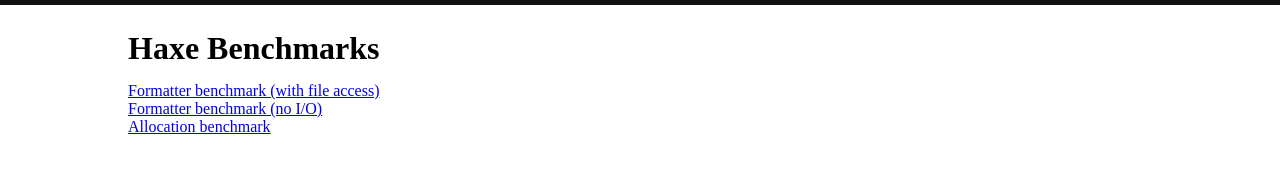
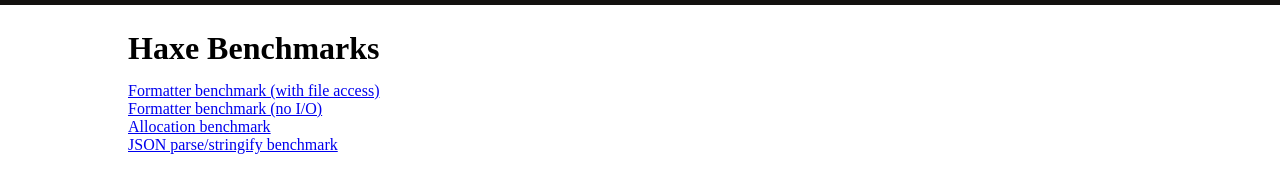
Before and after one commit to HaxeBenchmarks/benchs.haxe.org, a website: page site/index.html in a window 1280 px wide. Shown: the part 35-228 px from the top of the page. Drawn offline with nearby package versions, Linux system fonts and the light colour scheme; files that its build step writes are made by us from their sources.

Commit message:
added JSON parse/stringify benchmark

```diff
--- a/site/index.html
+++ b/site/index.html
@@ -21,6 +21,7 @@
             <li><a href="formatter-io/index.html" alt="Formatter benchmark (with file access)">Formatter benchmark (with file access)</a></li>
             <li><a href="formatter-noio/index.html" alt="Formatter benchmark (no I/O)">Formatter benchmark (no I/O)</a></li>
             <li><a href="alloc/index.html" alt="Allocation benchmark">Allocation benchmark</a></li>
+            <li><a href="json/index.html" alt="JSON parse/stringify benchmark">JSON parse/stringify benchmark</a></li>
         </ul>
     </div>
 </body>
```
Also changed, not shown: 1 other file.
